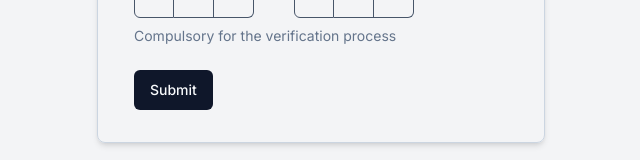
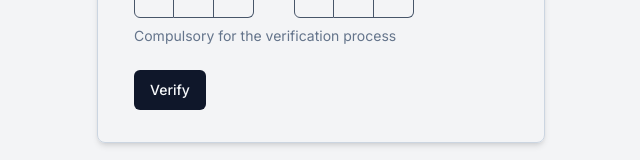
Before and after one commit to bishalsubed/ecom, a Next.js app: page /verify in a window 1280 px wide. Shown: the part 474-634 px from the top of the page, without its empty margins (319-959 px from the left). Built offline with nearby package versions, Linux system fonts and the light colour scheme.

Commit message:
ui enhancement

```diff
--- a/src/app/(auth)/sign-in/page.tsx
+++ b/src/app/(auth)/sign-in/page.tsx
@@ -80,7 +80,7 @@
                 </FormItem>
               )}
             />
-            <Button type="submit">Submit</Button>
+            <Button type="submit">SignIn</Button>
           </form>
         </Form>
         <div className="flex flex-col items-center gap-2">
--- a/src/app/(auth)/verify/page.tsx
+++ b/src/app/(auth)/verify/page.tsx
@@ -116,7 +116,7 @@
                                 </FormItem>
                             )}
                         />
-                        <Button type="submit">Submit</Button>
+                        <Button type="submit">Verify</Button>
                     </form>
                 </Form>
             </div>
```
Also changed, not shown: src/app/(auth)/sign-up/page.tsx (+5 -5 lines).
